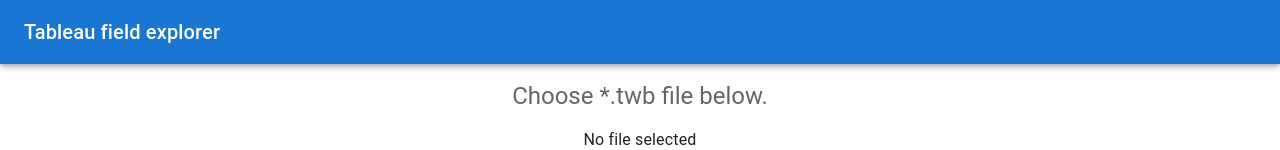
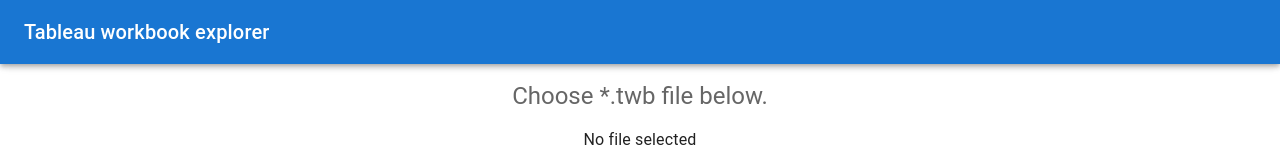
Before and after one commit to Luzgan/tableau-fields-dependency, a React (Vite) app: page / in a window 1280 px wide. Shown: the top 150 px of the page. Built offline with nearby package versions, Linux system fonts and the light colour scheme.

Commit message:
Change showed name

```diff
--- a/src/App.jsx
+++ b/src/App.jsx
@@ -22,7 +22,7 @@
       <AppBar component="nav">
         <Toolbar>
           <Typography style={{ flexGrow: 1 }} component="div" variant="h6">
-            Tableau field explorer
+            Tableau workbook explorer
           </Typography>
         </Toolbar>
       </AppBar>
```
